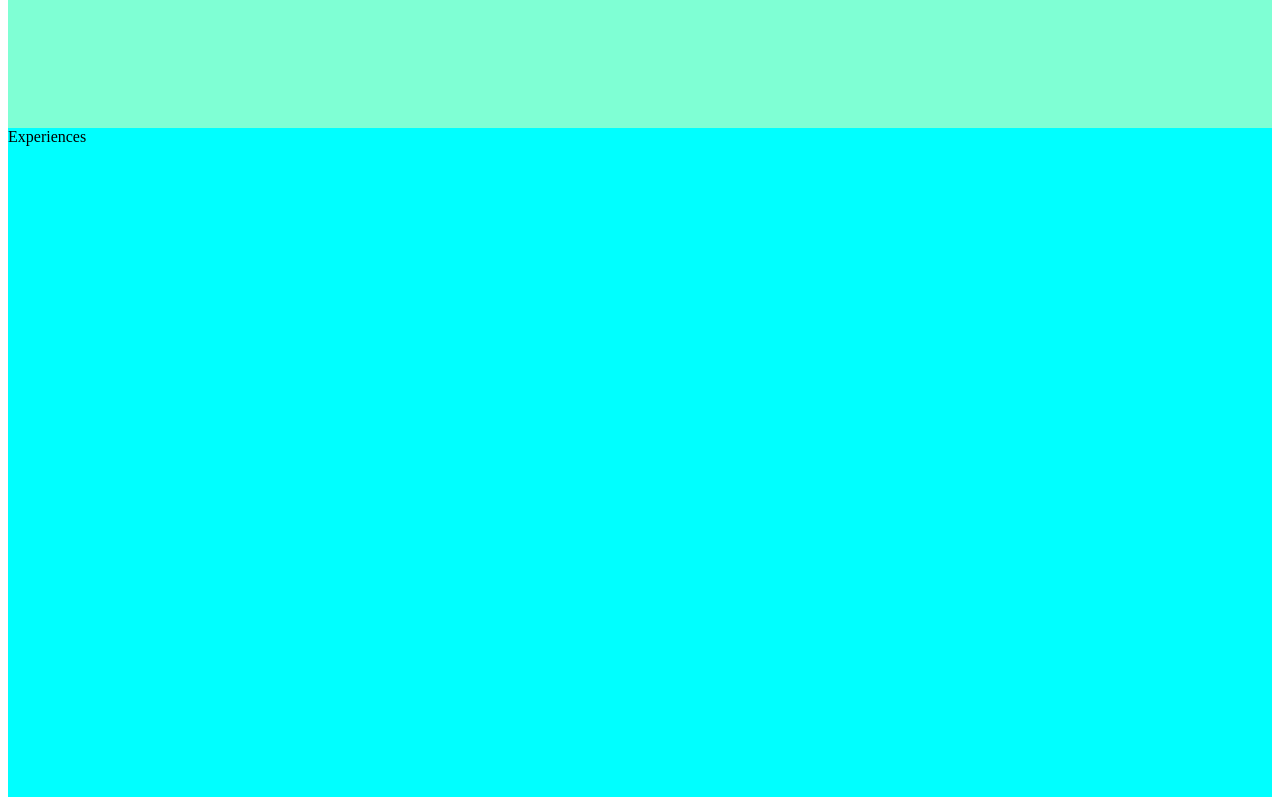
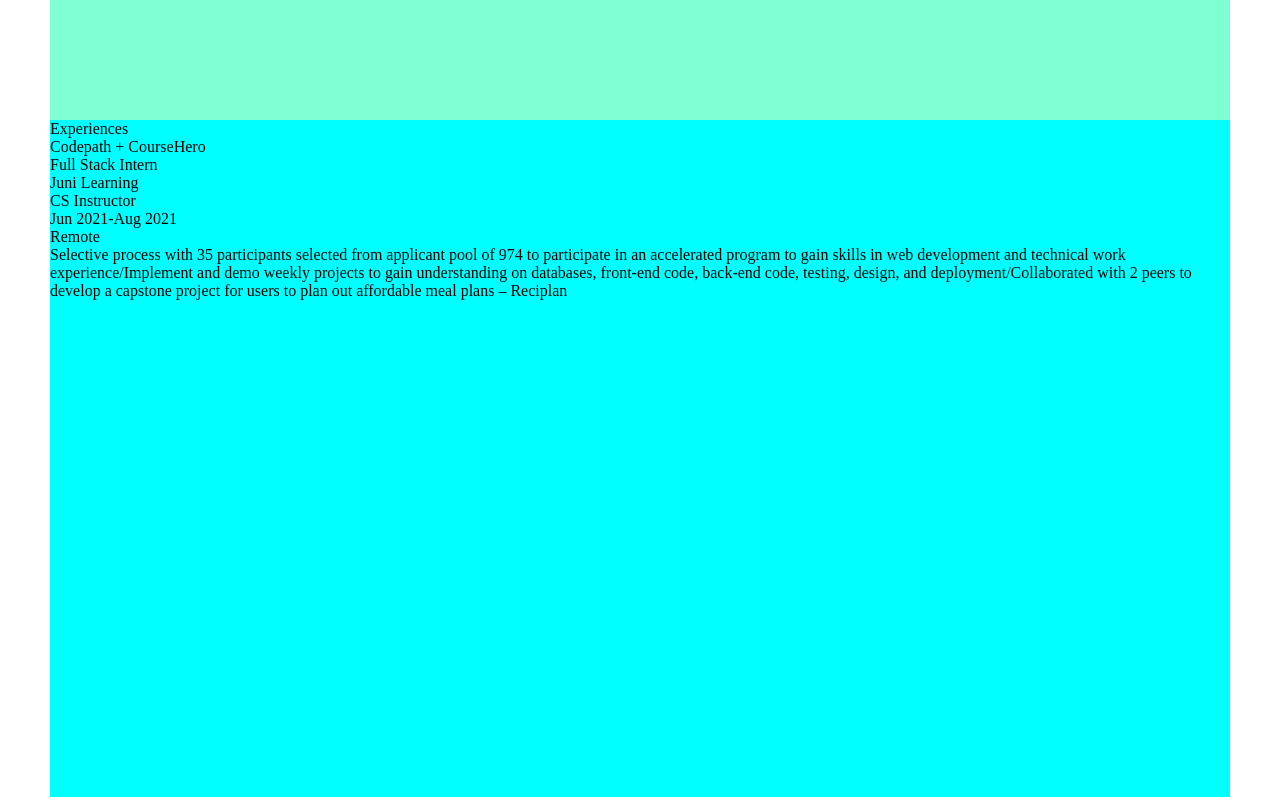
Before and after one commit to awang2330/personal-site, a React (Create React App) app: page / in a window 1280 px wide. Shown: the part 1534-2331 px from the top of the page. Built offline with nearby package versions, Linux system fonts and the light colour scheme.

Commit message:
add active state on eexperiences

```diff
--- a/src/components/Experiences/Experiences.tsx
+++ b/src/components/Experiences/Experiences.tsx
@@ -1,9 +1,55 @@
+import { EventType } from '@testing-library/react';
+import { useState } from 'react';
+import './Experiences.css';
 
-import './Experiences.css';
+interface IExperience {
+  company: string,
+  role: string,
+  date: string,
+  location: string,
+  description: string
+}
+
 export default function Experiences() {
+  const [active, setActive] = useState(0)
+  const experience : IExperience[] = [
+    {
+      company: "Codepath + CourseHero",
+      role: "Full Stack Intern",
+      date: "Jun 2021-Aug 2021",
+      location: "Remote",
+      description:
+        "Selective process with 35 participants selected from applicant pool of 974 to participate in an accelerated program to gain skills in web development and technical work experience/" +
+        "Implement and demo weekly projects to gain understanding on databases, front-end code, back-end code, testing, design, and deployment/" +
+        "Collaborated with 2 peers to develop a capstone project for users to plan out affordable meal plans – Reciplan"
+    },
+    {
+      company: "Juni Learning",
+      role: "CS Instructor",
+      date: "May 2021 – Present",
+      location: "Remote",
+      description:
+        "Execute Computer Science lesson plans for students ages 8-18, while adapting to student interests and skill levels/" +
+        "Communicate with parents regularly to provide updates on student progress and results from learning check-ins"
+    }
+  ]
+
   return (
     <div id="Experiences">
       <div className="section-title">Experiences</div>
+      <div className="left-section">
+        {experience.map((e, i) => (
+          <div key={i} onClick={e => setActive(i)}>
+            <div>{e.company}</div>
+            <div>{e.role}</div>
+          </div>
+        ))}
+      </div>
+      <div className="right-section">
+        <div>{experience[active].date}</div>
+        <div>{experience[active].location}</div>
+        <div>{experience[active].description}</div>
+      </div>
     </div>
   )
 }
--- a/src/index.css
+++ b/src/index.css
@@ -0,0 +1,10 @@
+*
+html,
+body {
+  margin: 0 50px;
+  padding: 0;
+}
+
+a {
+  text-decoration: none;
+}
```
Also changed, not shown: 1 other file (tests, documents, lock files or other folders).
